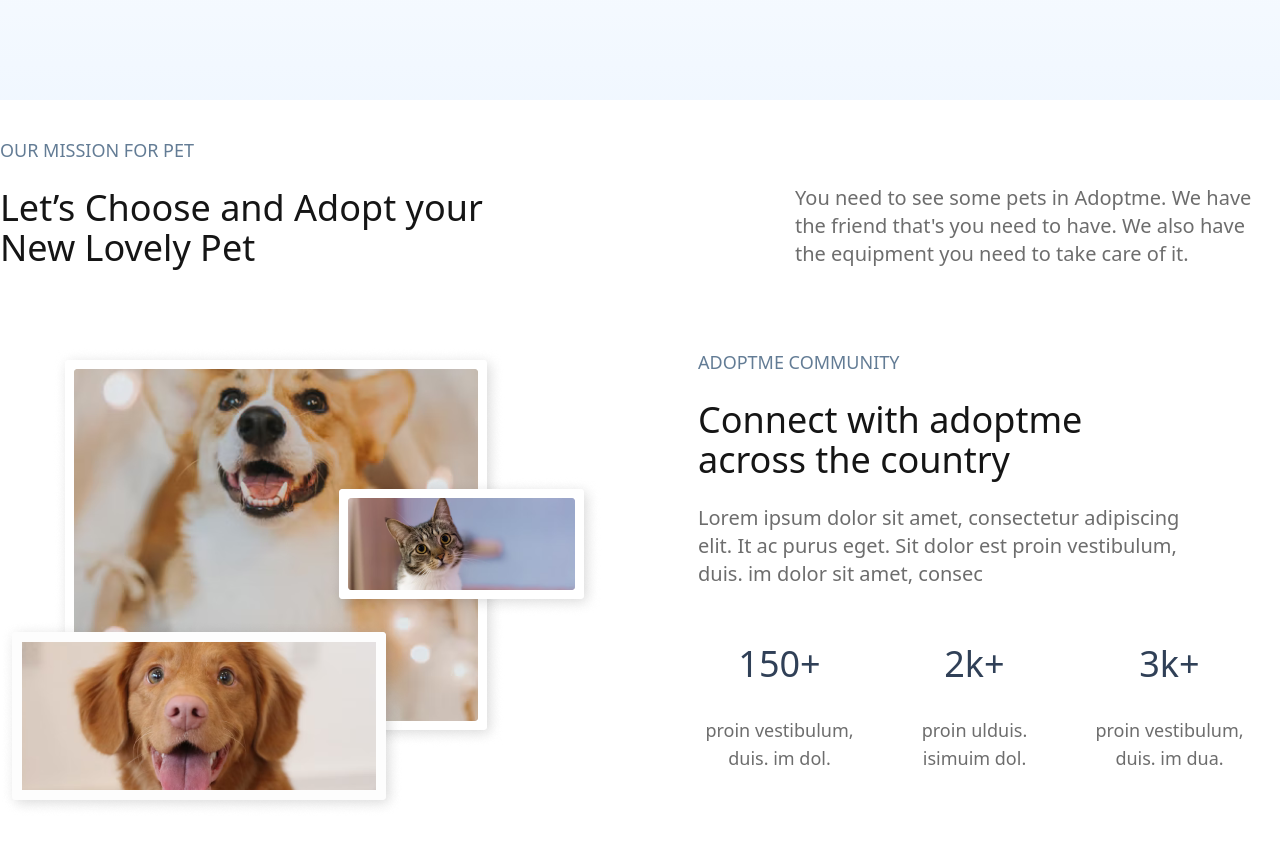
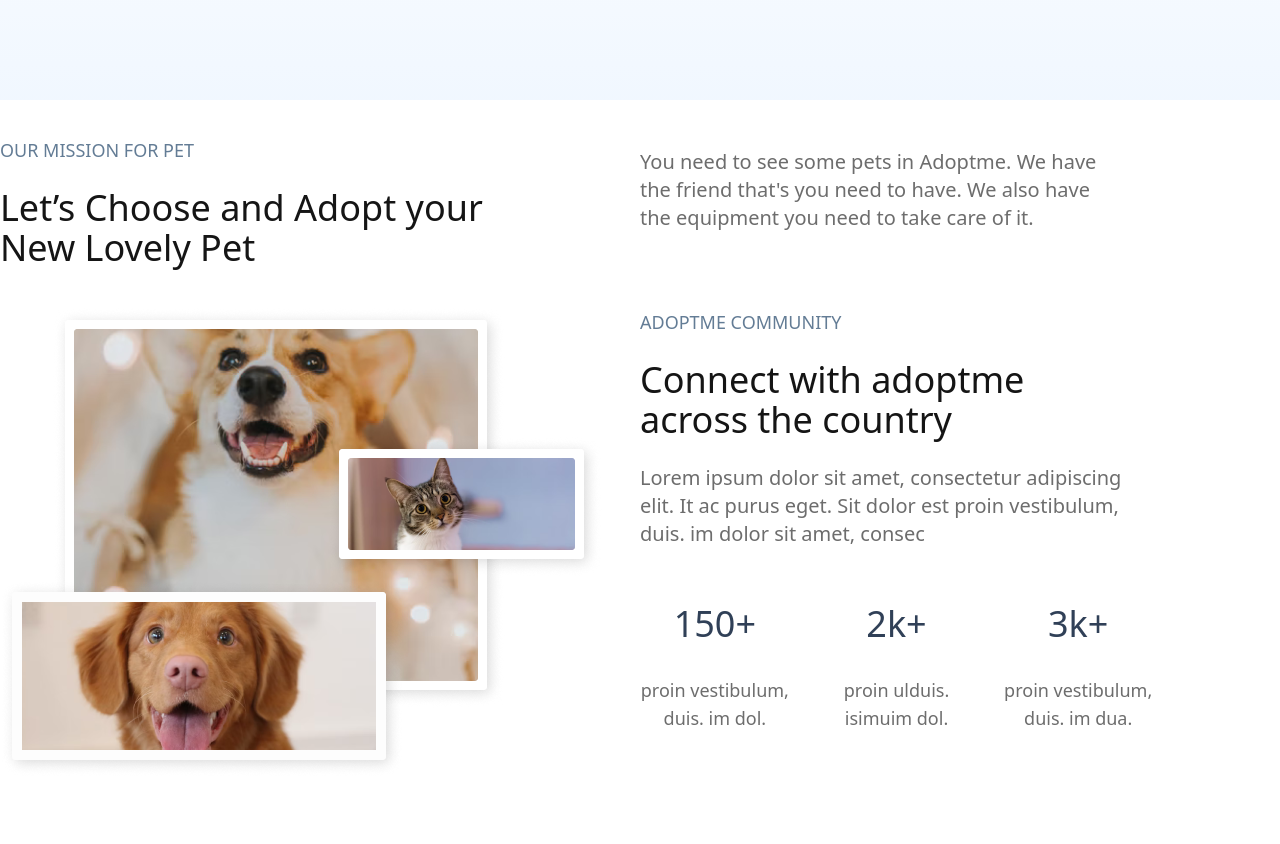
Before and after one commit to anwsaif/adoptme-landing-page, a React (Vite) app: page / in a window 1280 px wide. Shown: the part 700-1544 px from the top of the page. After the commit the page ends 1514 px from the top, so only its background shows below. Built offline with nearby package versions, Linux system fonts and the light colour scheme.

Commit message:
style(Community): use grid instead of flex

```diff
--- a/src/sections/Community.jsx
+++ b/src/sections/Community.jsx
@@ -15,17 +15,15 @@ function Community() {
   return (
     <section id="community">
       <div className="container mx-auto flex flex-col gap-y-11 px-3 py-9 lg:gap-y-20 lg:px-4 xl:px-0">
-        <div className="flex flex-col justify-between gap-x-10 lg:flex-row lg:gap-x-24">
+        <div className="grid grid-cols-1 space-y-10 lg:grid-cols-2">
           <MainText
             title={"our mission for pet"}
             slogan={"Let’s Choose and Adopt your New Lovely Pet"}
           />
           <MainText
             description={`You need to see some pets in Adoptme. We have the friend that's you need to have. We also have the equipment you need to take care of it.`}
-            descClass={"mt-auto"}
+            className={"!mt-3 lg:mt-6"}
           />
-        </div>
-        <div className="flex flex-col gap-x-12 gap-y-12 lg:flex-row lg:gap-x-24">
           <img src="/src/assets/community.png" alt="Community" />
           <div className="flex flex-col gap-y-7 lg:gap-y-14">
             <MainText
@@ -35,7 +33,7 @@ function Community() {
                 "Lorem ipsum dolor sit amet, consectetur adipiscing elit. It ac purus eget. Sit dolor est proin vestibulum, duis. im dolor sit amet, consec"
               }
             />
-            <div className="flex gap-x-4 lg:gap-x-8 justify-between">
+            <div className="flex max-w-[513px] justify-between gap-x-4 lg:gap-x-8">
               {nums.map(({ num, desc }, i) => (
                 <Numbers key={i} num={num} desc={desc} />
               ))}
```
